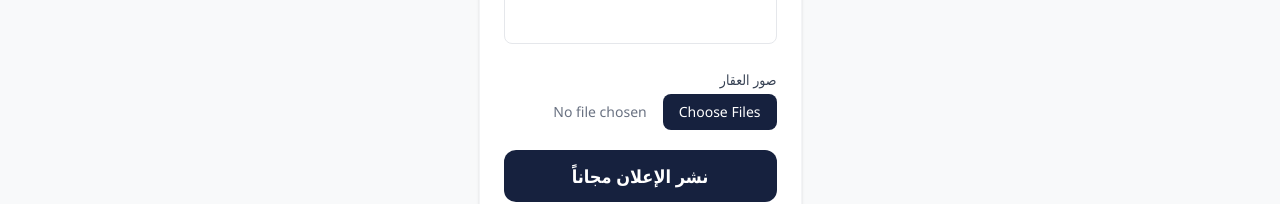
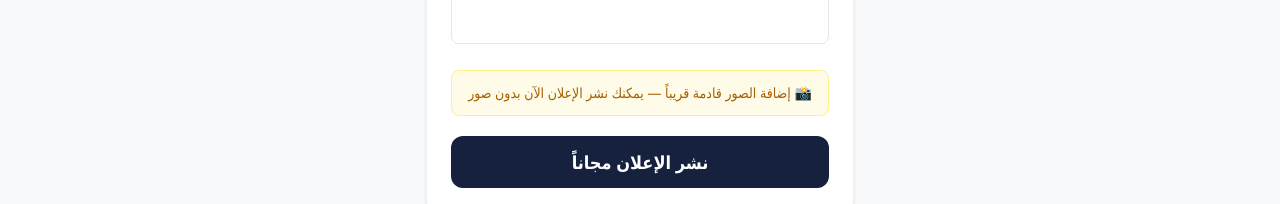
Before and after one commit to HushamAhmed90/hawija-aqar, a Next.js app: page /listings/new in a window 1280 px wide. Shown: the part 697-901 px from the top of the page. Built offline with nearby package versions, Linux system fonts and the light colour scheme; no server answers.

Commit message:
Fix: allow publishing without images, remove storage dependency

```diff
--- a/src/app/listings/new/page.tsx
+++ b/src/app/listings/new/page.tsx
@@ -36,18 +36,10 @@ export default function NewListingPage() {
     e.preventDefault();
     setLoading(true);
     try {
-      const imageUrls: string[] = [];
-      for (const file of images) {
-        const storageRef = ref(storage, `listings/${Date.now()}_${file.name}`);
-        await uploadBytes(storageRef, file);
-        const url = await getDownloadURL(storageRef);
-        imageUrls.push(url);
-      }
-
       await addDoc(collection(db, "listings"), {
         ...form,
         price: Number(form.price),
-        images: imageUrls,
+        images: [],
         createdAt: serverTimestamp(),
       });
 
@@ -125,15 +117,9 @@ export default function NewListingPage() {
               className="w-full border border-gray-200 rounded-lg px-3 py-2 focus:outline-none focus:border-[#e8b86d] resize-none" />
           </label>
 
-          <label>
-            <span className="block text-sm font-medium text-gray-700 mb-1">صور العقار</span>
-            <input type="file" multiple accept="image/*"
-              onChange={(e) => setImages(Array.from(e.target.files || []))}
-              className="w-full text-sm text-gray-500 file:ml-4 file:py-2 file:px-4 file:rounded-lg file:border-0 file:bg-[#16213e] file:text-white" />
-            {images.length > 0 && (
-              <p className="text-xs text-gray-400 mt-1">تم اختيار {images.length} صورة</p>
-            )}
-          </label>
+          <div className="bg-yellow-50 border border-yellow-200 rounded-lg px-4 py-3 text-sm text-yellow-700">
+            📸 إضافة الصور قادمة قريباً — يمكنك نشر الإعلان الآن بدون صور
+          </div>
 
           <button type="submit" disabled={loading}
             className="bg-[#16213e] text-white py-3 rounded-xl font-bold text-lg hover:bg-[#0f172a] transition-colors disabled:opacity-50">
```
